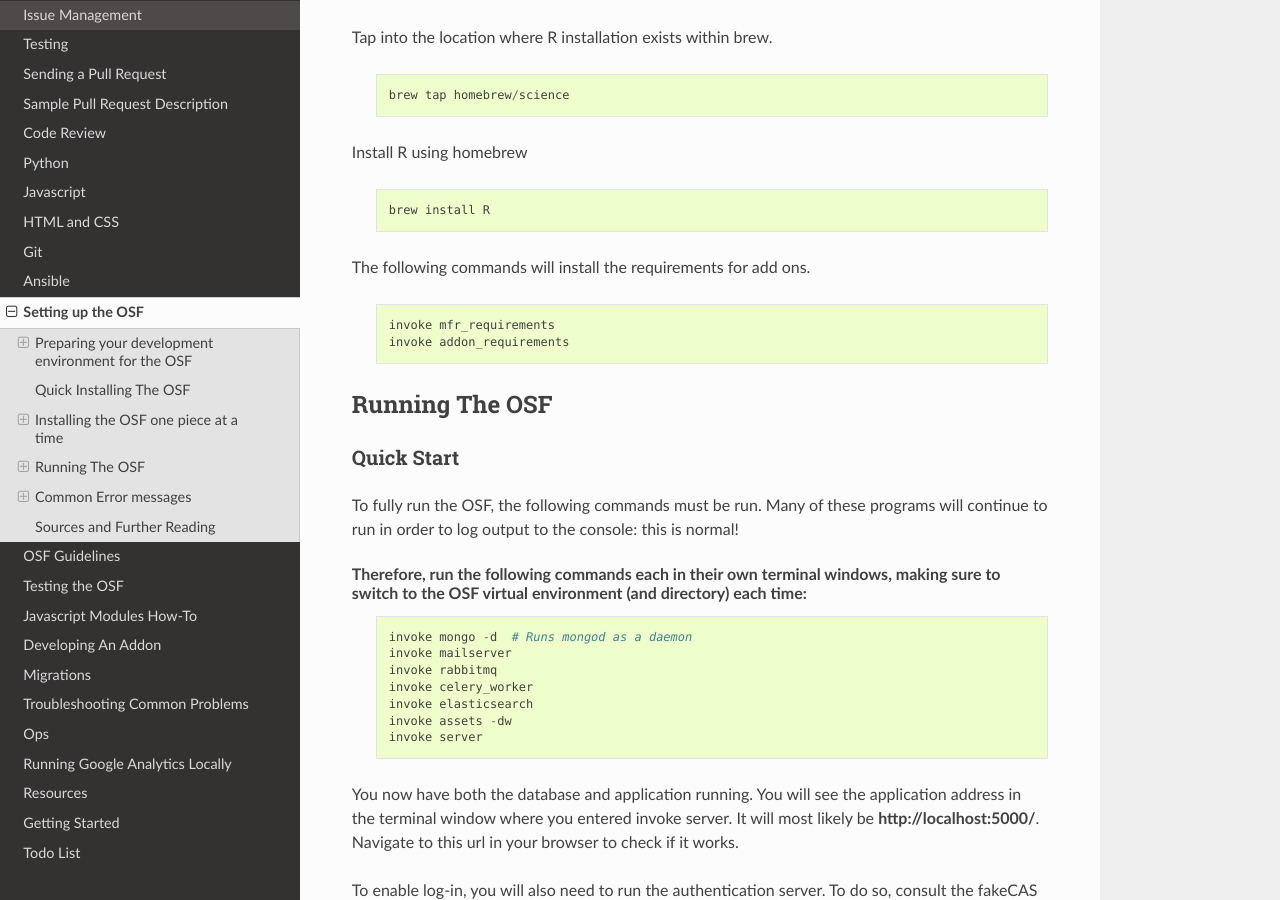
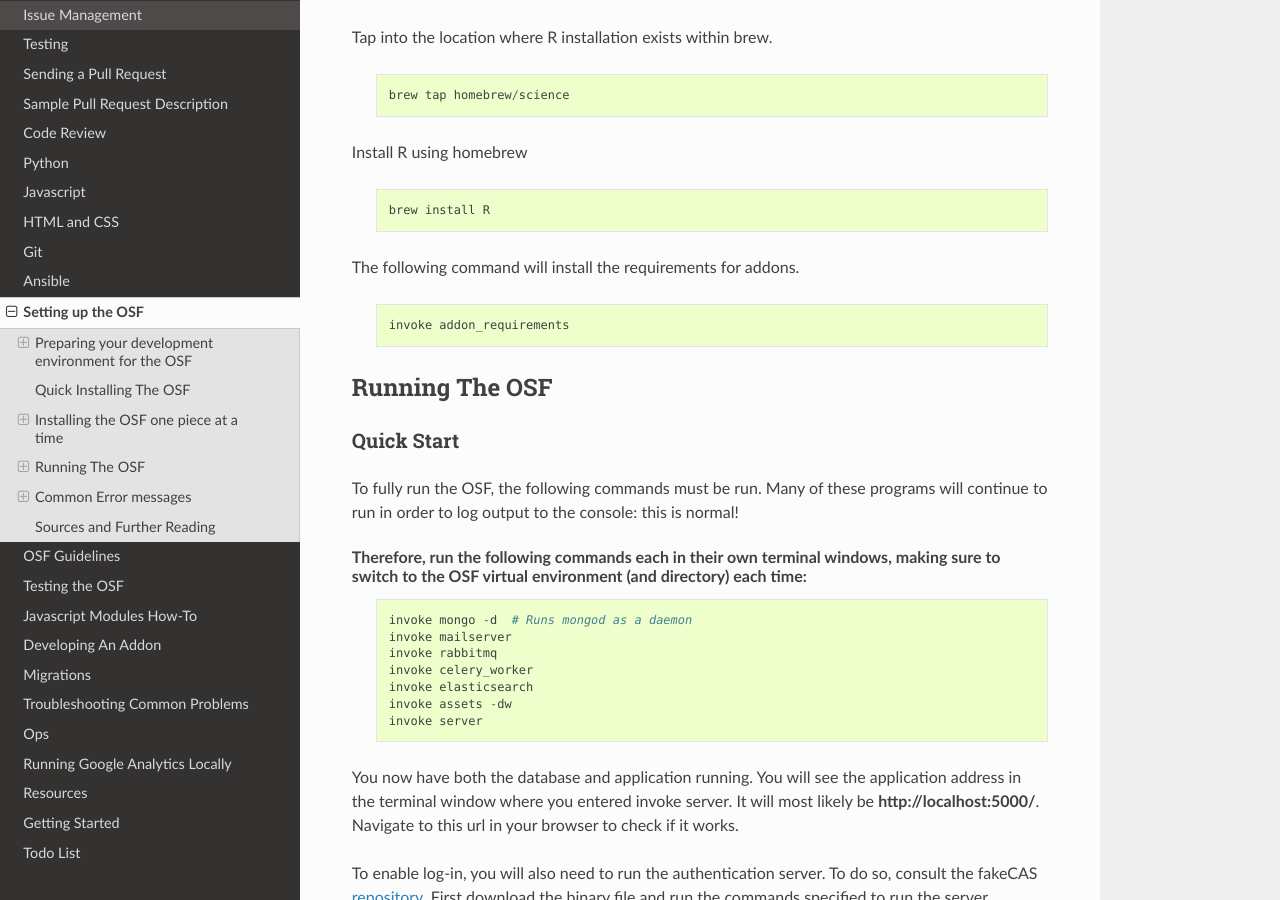
Before and after one commit to CenterForOpenScience/COSDev, a Sphinx documentation site: the page built from docs/osf/setup.rst, in a window 1280 px wide and 900 px high, scrolled down 8658 px. Built offline with Sphinx 7.4.7 and the Read the Docs theme 2.0.0, drawn with Linux system fonts in a browser that asks for light colours.

Commit message:
Remove reference to obsolete task
The mfr_requirements task was removed from the osf.io repo by commit
b62dc7f0a2.

```diff
--- a/docs/osf/setup.rst
+++ b/docs/osf/setup.rst
@@ -393,11 +393,10 @@ Install R using homebrew
 
         brew install R
 
-The following commands will install the requirements for add ons.
+The following command will install the requirements for addons.
 
     ::
 
-        invoke mfr_requirements
         invoke addon_requirements
 
 
```
